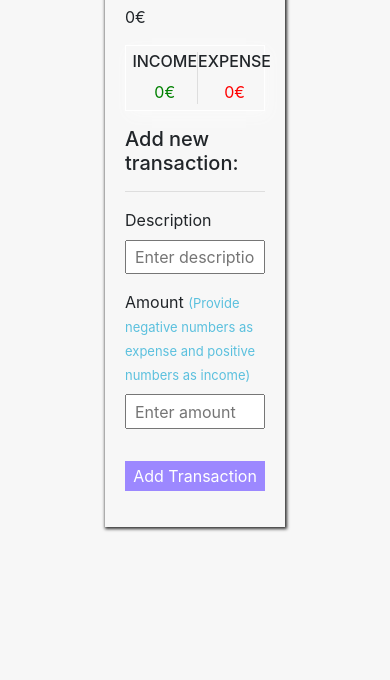
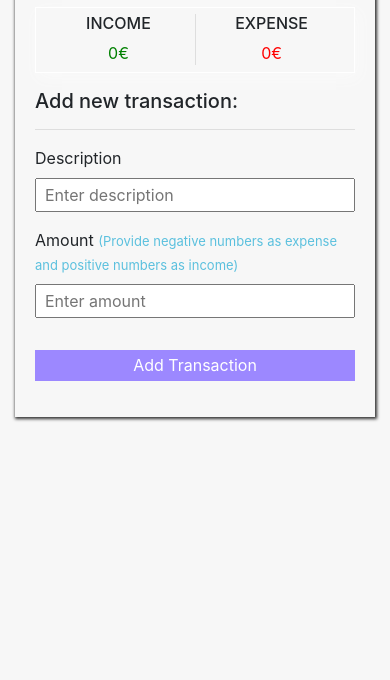
Before and after one commit to sabeenski/Expense-tracker, a plain HTML site: page index.html in a window 390 px wide. Shown: the part 164-844 px from the top of the page. Drawn offline with nearby package versions, Linux system fonts and the light colour scheme.

Commit message:
Added a media query for content width

```diff
--- a/styles.css
+++ b/styles.css
@@ -38,6 +38,12 @@ h4 {
   width: 50%;
   box-shadow: 1px 1px 3px 1px #333;
   padding: 20px
+}
+
+@media only screen and (max-width:500px) {
+  .content {
+    width: 100%
+  }
 }
 
 .app-heading {
```
